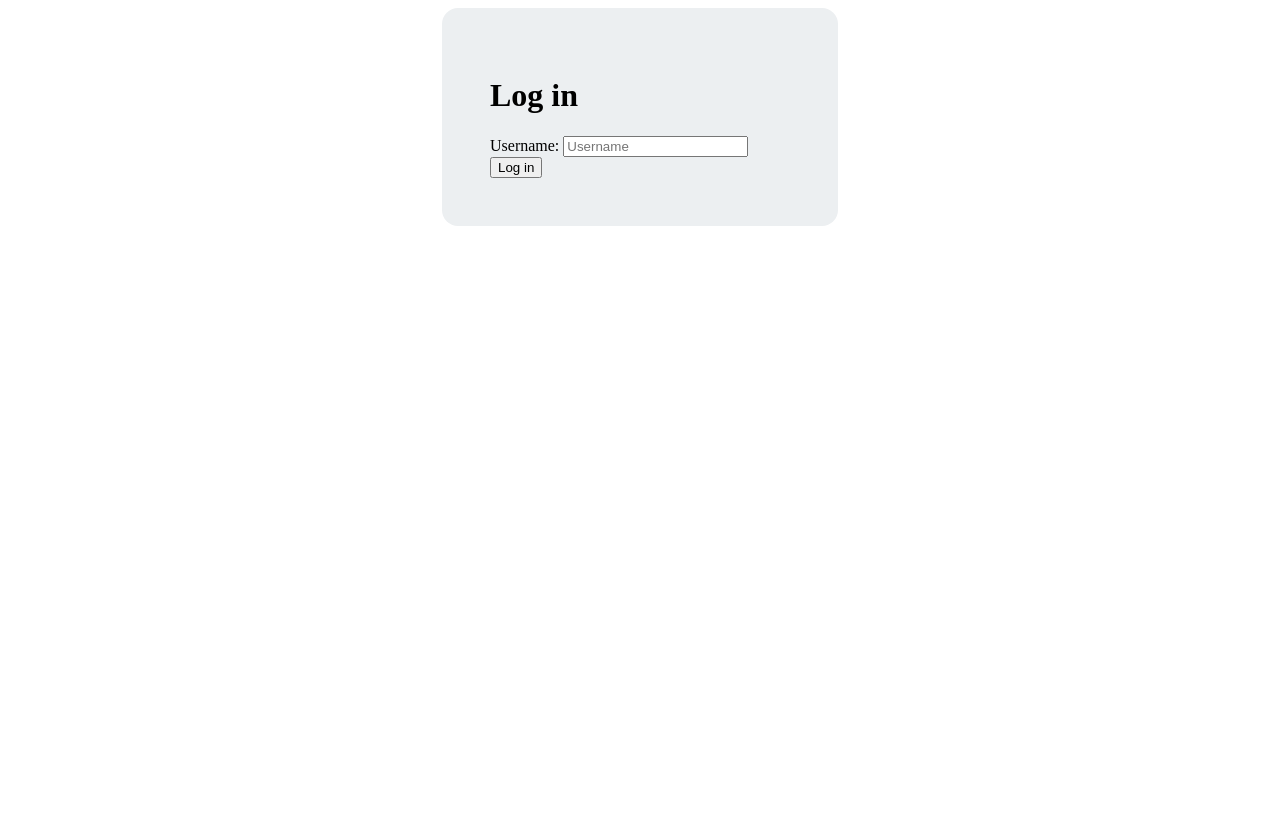
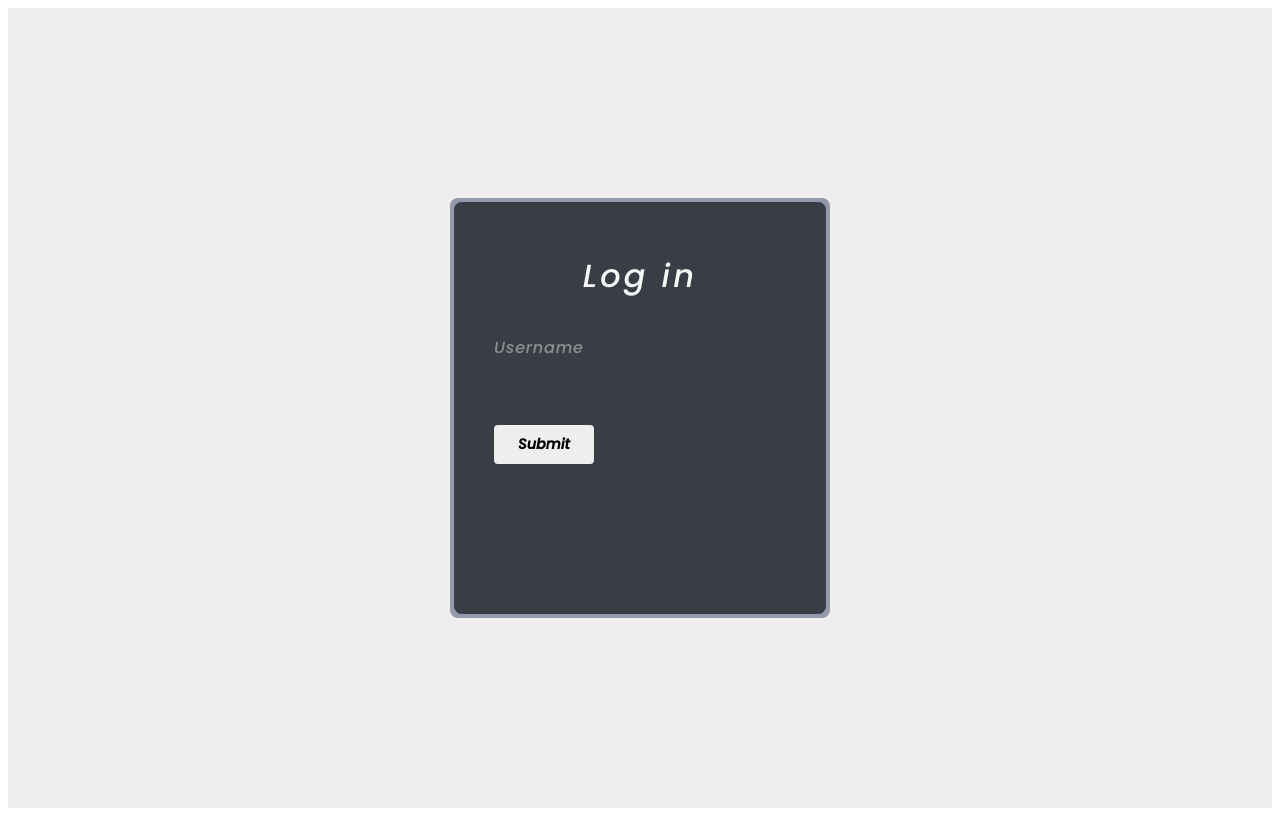
Before and after one commit to mjd3502/SWEN-261-Final-Project, an Angular app in the folder ufund-ui/ufund/: page /login in a window 1280 px wide. Built offline with nearby package versions, Linux system fonts and the light colour scheme.

Commit message:
style login

```diff
--- a/ufund-ui/ufund/src/app/checkout/checkout.component.html
+++ b/ufund-ui/ufund/src/app/checkout/checkout.component.html
@@ -1,6 +1,7 @@
 <div class="checkout-container">
 
 <h2>Funding Basket</h2>
+<button (click)="goBack()"> Return to Dashboard</button>
     <ul>
         <li *ngFor="let need of basket">
             <span>{{need.name}} - Quantity: {{need.quantity}} - Cost: {{need.cost}}</span>
--- a/ufund-ui/ufund/src/app/checkout/checkout.component.ts
+++ b/ufund-ui/ufund/src/app/checkout/checkout.component.ts
@@ -3,6 +3,7 @@ import { Need } from '../Need';
 import { UserHelperService } from '../user-helper.service';
 import { CurrentUserService } from '../current-user.service';
 import { User } from '../User';
+import { Location } from '@angular/common';
 
 @Component({
   selector: 'app-checkout',
@@ -20,6 +21,7 @@ export class CheckoutComponent implements OnInit{
   constructor(
     private userService:UserHelperService,
     private currentUser:CurrentUserService,
+    private location:Location
     // private cd:ChangeDetectorRef
   ){}
 
@@ -33,6 +35,10 @@ export class CheckoutComponent implements OnInit{
 
     this.getFundingBasket(this.username);
 
+  }
+
+  goBack():void{
+    return this.location.back()
   }
 
 
--- a/ufund-ui/ufund/src/app/login/login.component.css
+++ b/ufund-ui/ufund/src/app/login/login.component.css
@@ -1,12 +1,106 @@
-.form-container{
-    display: block;
-    max-width: 300px;
-    margin: auto;
-    background:#eceff1;
-    padding: 48px;
-    border-radius: 16px;
+*{
+    margin:0;
+    padding:0;
+    box-sizing: border-box;
+    font-family: 'Poppins', sans-serif;
 }
 
-input{
+.body{
+    display: flex;
+    justify-content: center;
+    align-items: center;
+    min-height: 100vh;
+    background: #eeeeee;
+}
+
+
+.form-container{
+
+    position: relative;
+    width: 380px;
+    height: 420px;
+    background: #929aab;
+    border-radius: 8px;
+}
+
+
+
+.form-container form{
+    position: absolute;
+    inset: 4px;
+    background: #393e46;
+    padding: 50px 40px;
+    border-radius: 8px;
+    z-index: 2;
+    display: flex;
+    flex-direction: column;
 
 }
+
+
+.form-container form h1{
+    color:#f7f7f7;
+    font-weight: 500;
+    text-align: center;
+    letter-spacing: 0.1em;
+}
+
+
+.form-container form .inputBox{
+    position: relative;
+    width: 300px;
+    margin-top: 35px;
+
+}
+
+.form-container form .inputBox input{
+
+    position: relative;
+    width: 100%;
+    padding: 20px 10px 10px;
+    background: transparent;
+    outline: none;
+    border: none;
+    box-shadow: none;
+    color: white;
+    font-size: 1em;
+    letter-spacing: 0.05em;
+    transition: 0.5s;
+    z-index: 10;
+}
+
+.form-container form .inputBox label{
+    color: #8f8f8f;
+    font-size: 1em;
+    letter-spacing: 0.05em;
+    transition: 0.5s;
+}
+
+
+.form-container form .inputBox input:valid ~label,
+.form-container form .inputBox input:focus ~label
+{
+
+    color: #fff;
+    font-size: 0.75em;
+    transform:translate(-34px) ;
+}
+
+.form-container form input[type="submit"]{
+    border: none;
+    outline: none;
+    padding: 9px;
+    background: #eeeeee;
+    cursor: pointer;
+    font-size: 0.9em;
+    border-radius: 4px;
+    font-weight: 600;
+    width: 100px;
+    margin-top: 10px;
+
+}
+
+.form-container form input[type="submit"]:active{
+    opacity: 0.8;
+
+}
--- a/ufund-ui/ufund/src/app/login/login.component.html
+++ b/ufund-ui/ufund/src/app/login/login.component.html
@@ -1,11 +1,15 @@
-<div class="form-container" >
-    <form [formGroup]="logInSection" (ngSubmit)="login()">
-        <h1 class="text-3xl font-bold underline"> Log in </h1>
-        <label>
-            Username:
-            <input type="text" placeholder="Username" formControlName="username" />
-        </label>
 
-        <button type="submit">Log in </button>
-    </form>
+<div class="body">
+    <div class="form-container" >
+        <form [formGroup]="logInSection" (ngSubmit)="login()">
+            <h1> Log in </h1>
+            <div class="inputBox">
+                <label>Username</label>
+                <input type="text"  formControlName="username" />
+
+                <i></i>
+            </div>
+            <input (click)="login()" type="submit" />
+        </form>
+    </div>
 </div>
--- a/ufund-ui/ufund/src/app/needs-detail/needs-detail.component.html
+++ b/ufund-ui/ufund/src/app/needs-detail/needs-detail.component.html
@@ -1,6 +1,7 @@
 <!-- <div *ngIf="need"> -->
     <body>
         <header>
+            <button (click)="goBack()"> Return to Dashboard</button>
             <div id="goodFont">
             <h1>Need:{{need.name}}</h1>
             <h1>Need:</h1>
@@ -30,5 +31,6 @@
                 <button (click)="functionAddNeed(need)">Add to Cart</button>
                 </div>
             </div>
+
         </main>
     </body>
--- a/ufund-ui/ufund/src/index.html
+++ b/ufund-ui/ufund/src/index.html
@@ -6,6 +6,9 @@
   <base href="/">
   <meta name="viewport" content="width=device-width, initial-scale=1">
   <link rel="icon" type="image/x-icon" href="favicon.ico">
+  <link rel="preconnect" href="https://fonts.googleapis.com">
+<link rel="preconnect" href="https://fonts.gstatic.com" crossorigin>
+<link href="https://fonts.googleapis.com/css2?family=Poppins:ital,wght@1,500&display=swap" rel="stylesheet">
 </head>
 <body>
   <app-root></app-root>
--- a/ufund-ui/ufund/src/styles.css
+++ b/ufund-ui/ufund/src/styles.css
@@ -1 +1,4 @@
 /* You can add global styles to this file, and also import other style files */
+/* html, body {
+    font-family: 'Muli';
+} */
```
